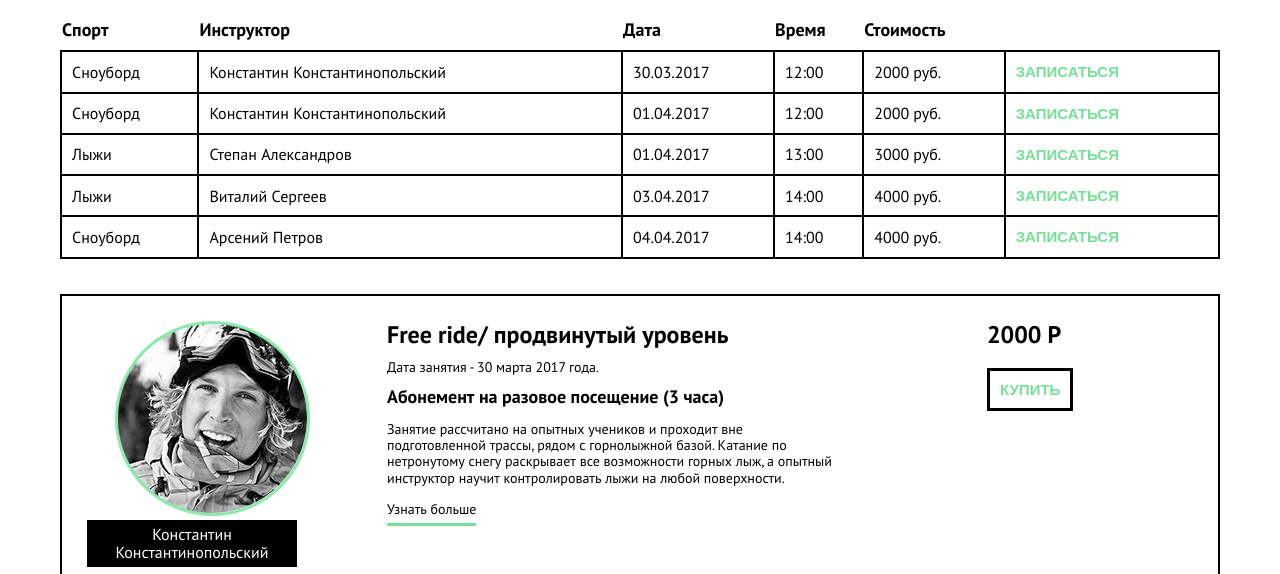
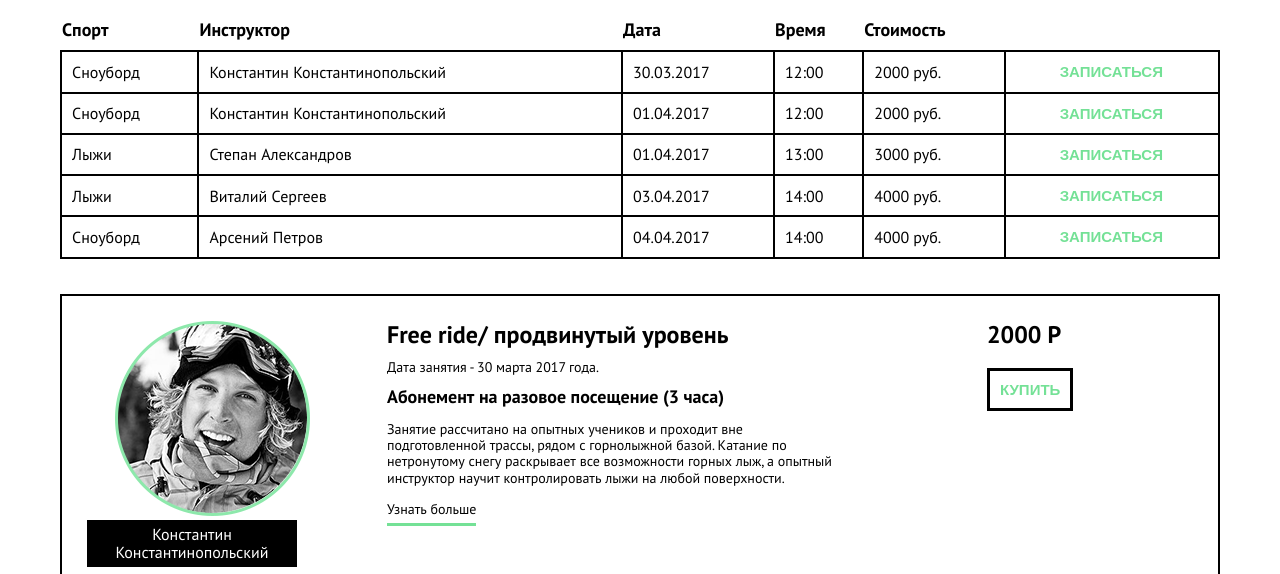
Before and after one commit to vorchilova/Ice-ace, a plain HTML site: page shedule.html in a window 1280 px wide. Shown: the part 226-800 px from the top of the page. Drawn offline with Linux system fonts and the light colour scheme.

Commit message:
на стр инструкторы, добавлен новый класс для всех ячеек таблицы с кнопками

```diff
--- a/css/style.css
+++ b/css/style.css
@@ -586,6 +586,10 @@ ul {
   padding-left: 0;
  }
 
+ .column-center {
+ text-align: center;
+ }
+
 .row-curs {
   border: 2px solid #000;
   padding: 25px;
--- a/shedule.html
+++ b/shedule.html
@@ -50,7 +50,7 @@
              <td>30.03.2017</td>
              <td>12:00</td>
              <td>2000 руб.</td>
-             <td><a href="#" class="btn">Записаться</a></td>
+             <td class="column-center"><a href="#" class="btn">Записаться</a></td>
           </tr>
           <tr>
              <td>Сноуборд</td>
@@ -58,7 +58,7 @@
              <td>01.04.2017</td>
              <td>12:00</td>
              <td>2000 руб.</td>
-             <td><a href="#" class="btn">Записаться</a></td>
+             <td class="column-center"><a href="#" class="btn">Записаться</a></td>
           </tr>
           <tr>
              <td>Лыжи</td>
@@ -66,7 +66,7 @@
              <td>01.04.2017</td>
              <td>13:00</td>
              <td>3000 руб.</td>
-             <td><a href="#" class="btn">Записаться</a></td>
+             <td class="column-center"><a href="#" class="btn">Записаться</a></td>
           </tr>
           <tr>
              <td>Лыжи</td>
@@ -74,7 +74,7 @@
              <td>03.04.2017</td>
              <td>14:00</td>
              <td>4000 руб.</td>
-             <td><a href="#" class="btn">Записаться</a></td>
+             <td class="column-center"><a href="#" class="btn">Записаться</a></td>
           </tr>
           <tr>
              <td>Сноуборд</td>
@@ -82,7 +82,7 @@
              <td>04.04.2017</td>
              <td>14:00</td>
              <td>4000 руб.</td>
-             <td><a href="#" class="btn">Записаться</a></td>
+             <td class="column-center"><a href="#" class="btn">Записаться</a></td>
            </tr>
         </table>
       </div> <!-- container shedule -->
```
